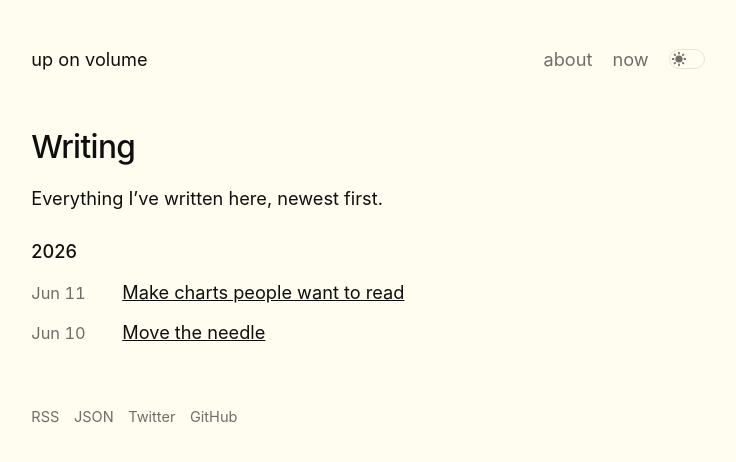
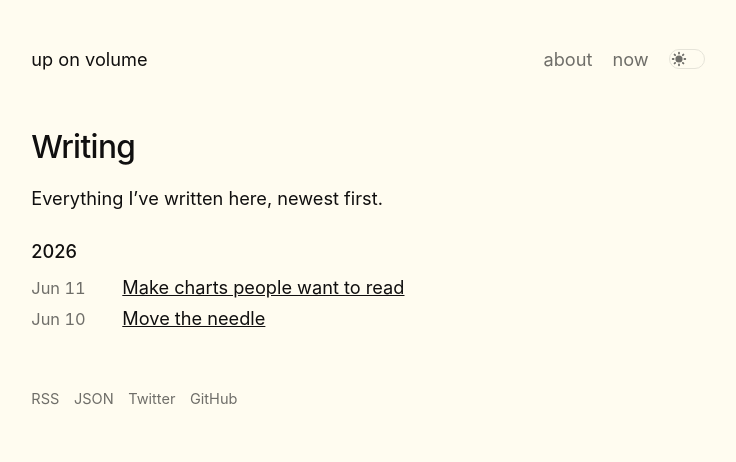
Before and after one commit to txpost/uponvolume-website, a Jekyll site: the page built from _pages/writing.md, in a window 1280 px wide. Shown: the top 462 px of the page, without its empty margins (272-1008 px from the left). Built offline with Jekyll 4.4.1, drawn with Linux system fonts in a browser that asks for light colours.

Commit message:
Fix topics header alignment + tighten Writing list rows
Topics page (/topics/<tag>/) "All / Charts" header juts left of nav/list/
footer: the shared `width: 37em` resolves against the heading's larger font,
not the body's, widening the centered box. `rem` is no fix either — the site
uses the 62.5% root trick, so 37rem = 370px. Pin heading wrap width to 37
*body* ems via the body's own font-size calc so it matches the body columns
at every viewport (desktop only; mobile uses 88vw, already correct).

Writing list: drop .post-list li padding 0.35em -> 0.1em to tighten the gap
between title rows on the homepage.

Verified locally: nav/h2/post-list/footer all measure left=211 w=655.

Co-Authored-By: Claude Opus 4.8 (1M context) <noreply@anthropic.com>

```diff
--- a/_sass/_style.scss
+++ b/_sass/_style.scss
@@ -54,6 +54,23 @@ main > hr.section-divider {
   max-width: var(--wrap-wide);
   margin-left: auto;
   margin-right: auto;
+}
+
+// Headings carry a larger font-size, so the shared `width: 37em` resolves
+// against the heading's *own* font (not the body's) and produces a wider
+// centered box than nav / list / footer — its left edge juts out to the left
+// (visible on the /topics/<tag>/ "All / Charts" header). `rem` is no good
+// either: the page uses the 62.5% root trick, so 37rem = 370px, way too narrow.
+// Pin the heading wrap width to 37 *body* ems by reusing the body's own
+// font-size calc (_style.scss line ~32), so the box matches the body-text
+// columns exactly at every viewport. Mobile (<=860px) uses 88vw, which is
+// font-size-independent, so this only applies at the desktop breakpoint.
+@media (min-width: 861px) {
+  main > h1,
+  main > h2,
+  main > h3 {
+    width: calc(37 * (1.5rem + 0.25vw));
+  }
 }
 
 nav {
--- a/_sass/components/_post-list.scss
+++ b/_sass/components/_post-list.scss
@@ -91,7 +91,7 @@ hr.section-divider {
     display: flex;
     align-items: baseline;
     gap: 0.5em;
-    padding: 0.35em 0;
+    padding: 0.1em 0;
     max-width: none;
 
     @media (max-width: 600px) {
```
